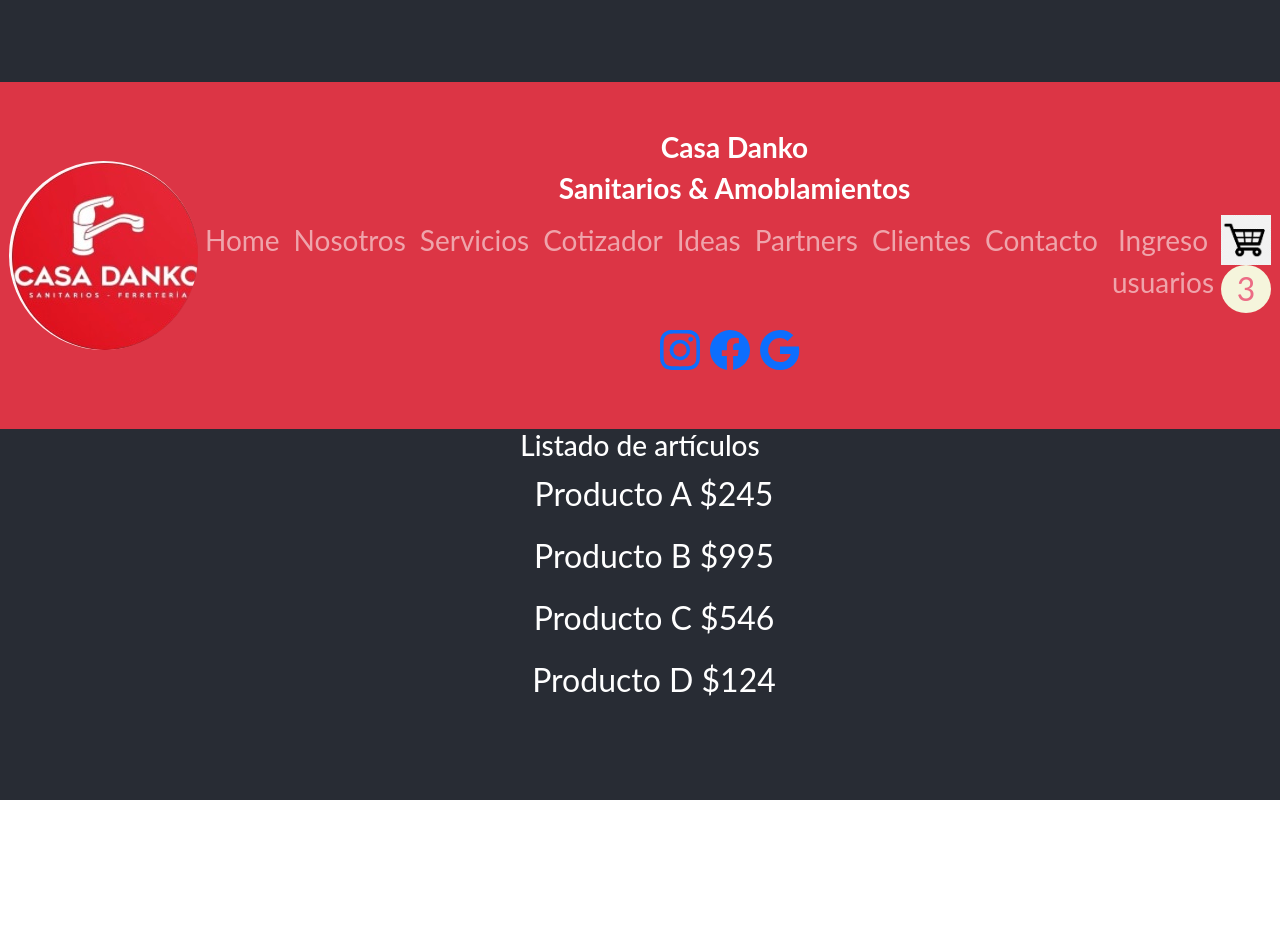
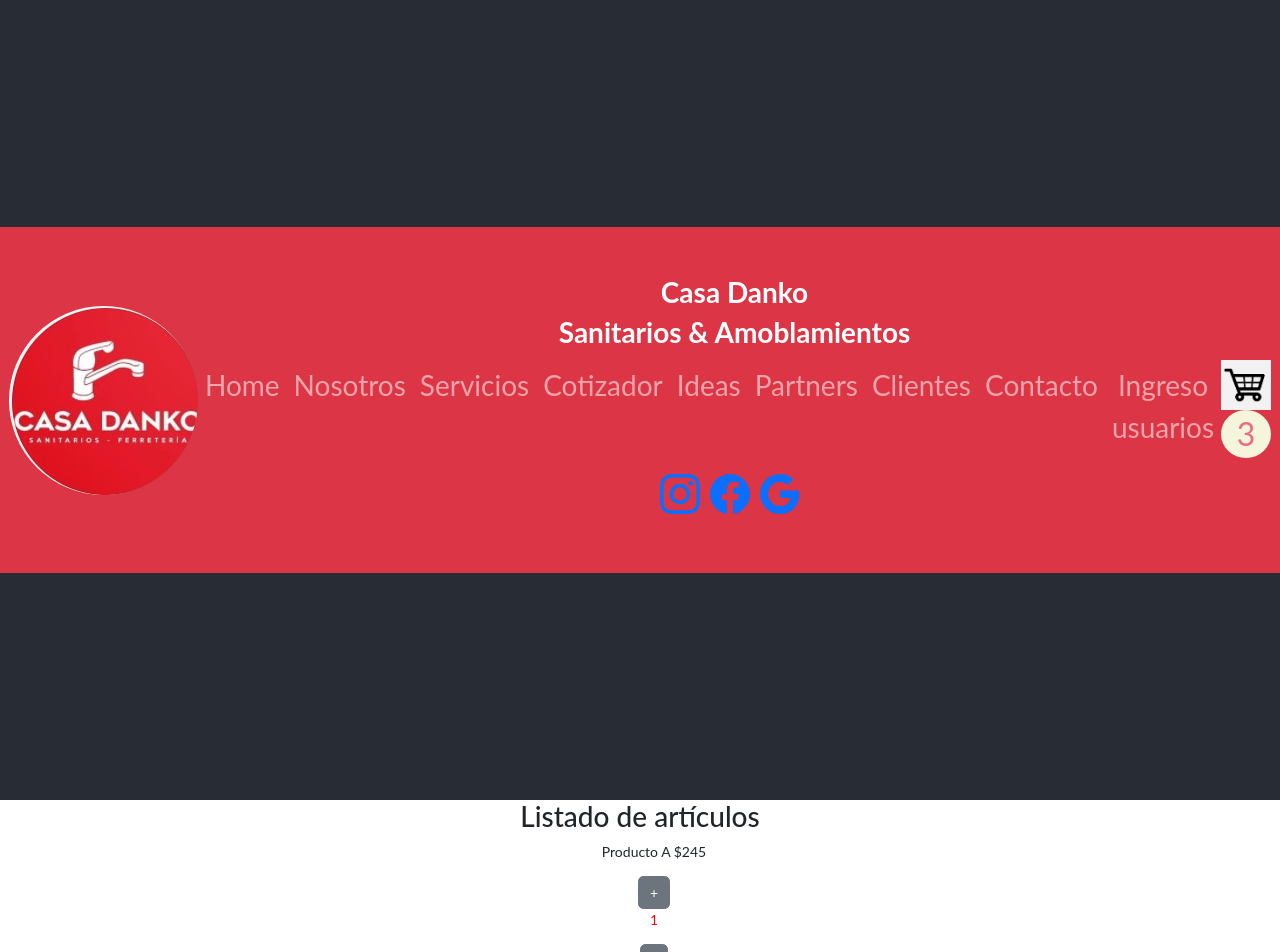
Before and after one commit to ldanko91/rjs-desafios-2, a React (Create React App) app: page / in a window 1280 px wide. Shown: the top 952 px of the page. Before the commit the page ends 800 px from the top, so only its background shows below. Built offline with nearby package versions, Linux system fonts and the light colour scheme.

Commit message:
coder-rjs-desafio-4

```diff
--- a/src/App.js
+++ b/src/App.js
@@ -6,16 +6,18 @@ import './components/CartWidget/CartWidget.css'
 import 'bootstrap/dist/css/bootstrap.min.css';
 import Navbar from './components/navbar/Navbar';
 import CartWidget from './components/CartWidget/CartWidget';
-import ILC from './components/ItemListContainer/ItemListContainer';
+import ItemListContainer from './components/ItemListContainer/ItemListContainer';
+import ItemCount from './components/ItemCount/ItemCount'
+
 
 
 function App() {
   return (
     <div className="App">
       <header className="App-header">
-       <Navbar><CartWidget></CartWidget></Navbar>
-       <ILC propiedad="greeting"></ILC>
+      <Navbar><CartWidget></CartWidget></Navbar>
       </header>
+      <ItemListContainer propiedad="greeting"></ItemListContainer>
     </div>
   );
 }
--- /dev/null
+++ b/src/components/ItemCount/ItemCount.css
@@ -0,0 +1,3 @@
+.Recuento{
+    color: red
+}
--- /dev/null
+++ b/src/components/ItemCount/ItemCount.jsx
@@ -0,0 +1,28 @@
+import '../ItemCount/ItemCount.css'
+import { useState } from "react";
+import Button from 'react-bootstrap/Button';
+
+
+const ItemCount = ({stock, initial, onAdd}) => {
+    const [itemCount, setitemCount] = useState (initial);
+
+    const adItem = ()=>{
+        if (itemCount<stock) {
+        setitemCount(itemCount + 1)
+        }else{}
+    }
+
+    const subItem = () =>{
+        if (itemCount>1) {
+        setitemCount(itemCount - 1)
+        }else{}
+    }
+
+    return(
+        <div>
+            <Button variant="secondary" onClick={adItem}>+</Button><p class='Recuento'>{itemCount}</p><Button variant="secondary" onClick={subItem}>-</Button>
+        </div>
+    )
+}
+
+export default ItemCount;
--- a/src/components/ItemListContainer/ItemListContainer.jsx
+++ b/src/components/ItemListContainer/ItemListContainer.jsx
@@ -1,15 +1,16 @@
+import ItemCount from '../ItemCount/ItemCount'
 
-function ILC (props) {
+function ItemListContainer (props) {
     console.log(props)
     return (
         <section>
             <div><h2>Listado de artículos</h2></div>
             <div>
-            <ul><p>Producto A $245</p></ul>
-            <ul><p>Producto B $995</p></ul>
-            <ul><p>Producto C $546</p></ul>
-            <ul><p>Producto D $124</p></ul></div>
+            <ul><p>Producto A $245</p><ItemCount stock={7} initial={1}/></ul>
+            <ul><p>Producto B $995</p><ItemCount stock={4} initial={1}/></ul>
+            <ul><p>Producto C $546</p><ItemCount stock={3} initial={1}/></ul>
+            <ul><p>Producto D $124</p><ItemCount stock={10} initial={1}/></ul></div>
         </section>
 )}
 
-export default ILC;
+export default ItemListContainer;
```
